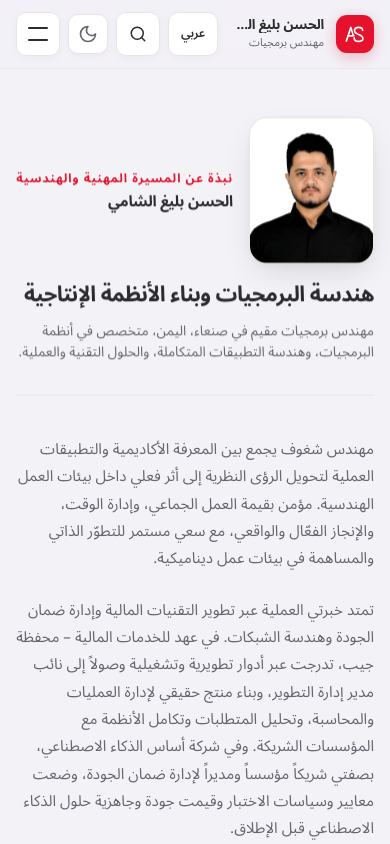
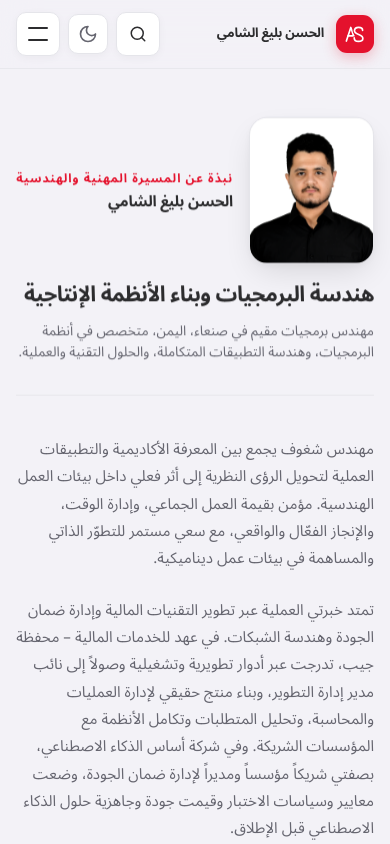
Before and after one commit to a2sn2/alhassan-portfolio, a Next.js app: page /ar/about in a window 390 px wide. Shown: the top 844 px of the page. Built offline with nearby package versions, Linux system fonts and the light colour scheme.

Commit message:
fix(header): ensure mobile identity continuity across 350px-480px and dynamic drawer positioning

```diff
--- a/src/components/layout/Header.module.css
+++ b/src/components/layout/Header.module.css
@@ -1,6 +1,7 @@
 .header {
   position: sticky;
   top: 0;
+  anchor-name: --site-header;
   z-index: var(--z-header);
   background-color: color-mix(in srgb, var(--color-canvas) 86%, transparent);
   backdrop-filter: blur(18px);
@@ -437,7 +438,7 @@
 .drawer {
   position: fixed;
   inset: 0;
-  top: 4.25rem;
+  top: calc(4.25rem + 1px);
   background-color: color-mix(in srgb, var(--color-canvas) 92%, transparent);
   backdrop-filter: blur(20px);
   -webkit-backdrop-filter: blur(20px);
@@ -455,6 +456,12 @@
   overflow-y: auto;
   -webkit-overflow-scrolling: touch;
   border-bottom: 1px solid var(--color-border);
+}
+
+@supports (top: anchor(--site-header bottom)) {
+  .drawer {
+    top: anchor(--site-header bottom);
+  }
 }
 
 .drawerOpen {
@@ -624,14 +631,14 @@
   .mobileControls {
     display: flex;
   }
-}
 
-/* At <= 380px, hide redundant mobile header language button to prioritize brand identity */
-@media (max-width: 380px) {
   .langSwitchMobile {
     display: none;
   }
+}
 
+/* Mobile identity adaptation (<= 480px) — consistent 2-line title wrap and high-clarity brand */
+@media (max-width: 480px) {
   .brandRole {
     display: none;
   }
@@ -641,10 +648,10 @@
     display: -webkit-box;
     -webkit-line-clamp: 2;
     -webkit-box-orient: vertical;
-    font-size: 12px;
+    font-size: 13px;
     line-height: 1.2;
     letter-spacing: -0.015em;
-    max-height: 30px;
+    max-height: 32px;
     overflow: hidden;
   }
 }
@@ -692,6 +699,12 @@
   }
 
   .drawer {
-    top: 6.5rem;
+    top: calc(var(--space-2) * 3 + 38px + 44px + 1px);
+  }
+
+  @supports (top: anchor(--site-header bottom)) {
+    .drawer {
+      top: anchor(--site-header bottom);
+    }
   }
 }
```
